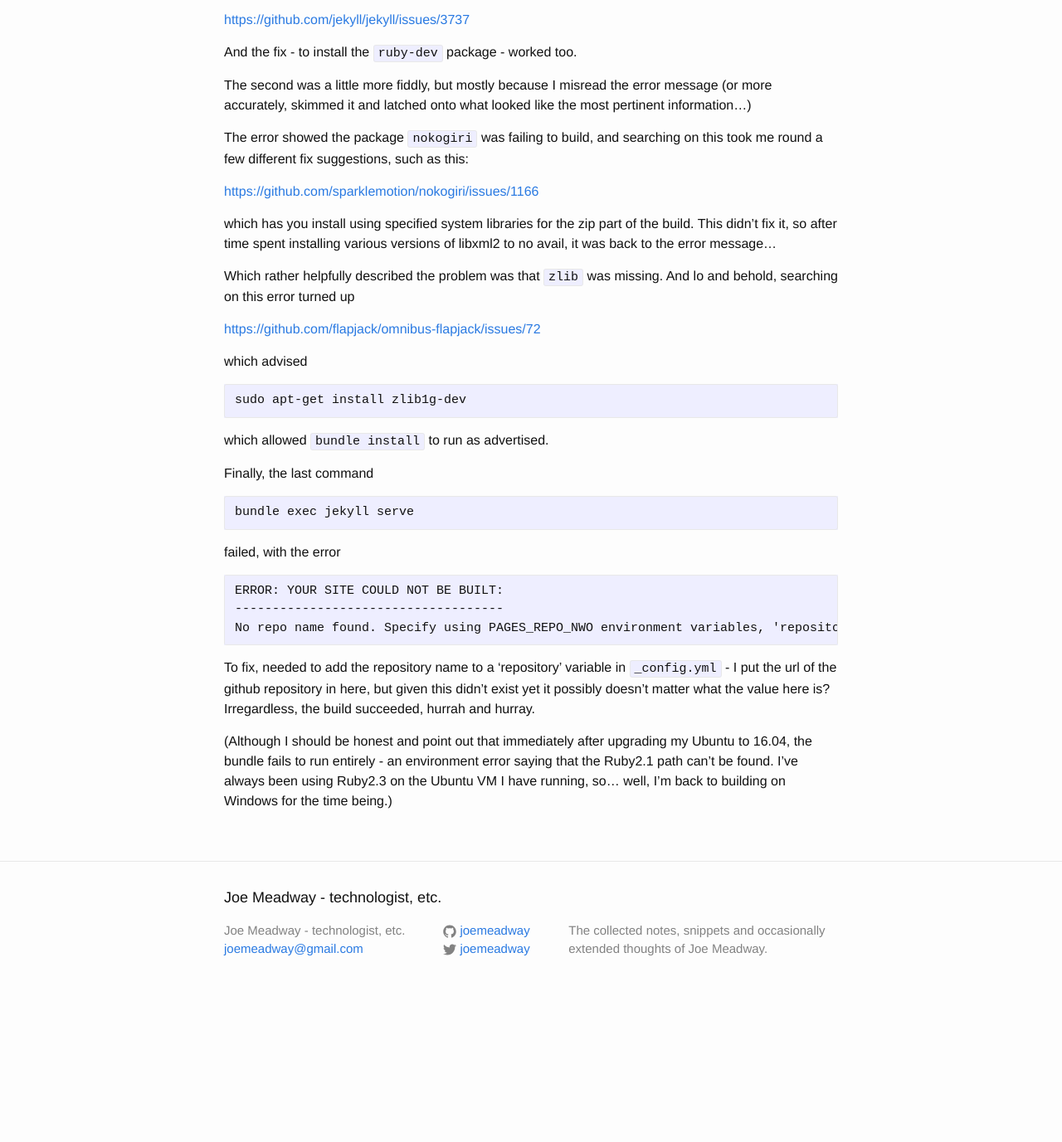
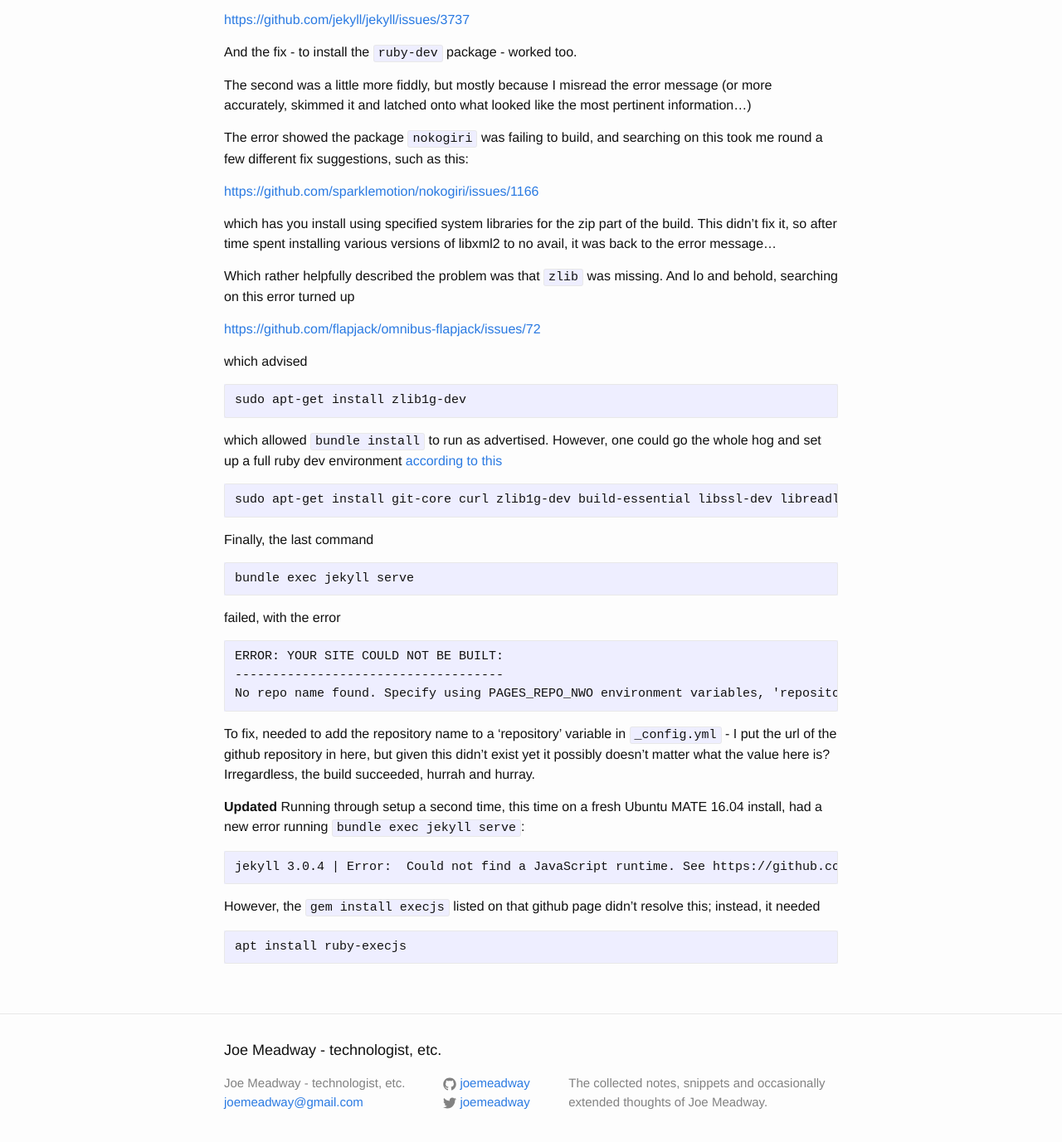
Before and after one commit to joemeadway/joemeadway.github.io, a Jekyll site: the page built from _posts/2016-04-22-github-pages-jekyll-setup-on-ubuntu.md, in a window 1280 px wide and 1400 px high, scrolled down 373 px. Shown: the top 1377 px of the window at 83% size. Built offline with Jekyll 4.4.1, drawn with Linux system fonts in a browser that asks for light colours; before the commit the page ends 1589 px from its top, so only the background shows below that.

Commit message:
updates on Ubuntu setup

````diff
--- a/_posts/2016-04-22-github-pages-jekyll-setup-on-ubuntu.md
+++ b/_posts/2016-04-22-github-pages-jekyll-setup-on-ubuntu.md
@@ -33,7 +33,11 @@
 sudo apt-get install zlib1g-dev
 ```
 
-which allowed `bundle install` to run as advertised.
+which allowed `bundle install` to run as advertised. However, one could go the whole hog and set up a full ruby dev environment [according to this][ruby-setup]
+
+```
+sudo apt-get install git-core curl zlib1g-dev build-essential libssl-dev libreadline-dev libyaml-dev libsqlite3-dev sqlite3 libxml2-dev libxslt1-dev libcurl4-openssl-dev python-software-properties libffi-dev
+```
 
 Finally, the last command
 
@@ -51,4 +55,16 @@
 
 To fix, needed to add the repository name to a 'repository' variable in `_config.yml` - I put the url of the github repository in here, but given this didn't exist yet it possibly doesn't matter what the value here is? Irregardless, the build succeeded, hurrah and hurray.
 
-(Although I should be honest and point out that immediately after upgrading my Ubuntu to 16.04, the bundle fails to run entirely - an environment error saying that the Ruby2.1 path can't be found. I've always been using Ruby2.3 on the Ubuntu VM I have running, so... well, I'm back to building on Windows for the time being.)
+**Updated** Running through setup a second time, this time on a fresh Ubuntu MATE 16.04 install, had a new error running `bundle exec jekyll serve`:
+
+```
+jekyll 3.0.4 | Error:  Could not find a JavaScript runtime. See https://github.com/rails/execjs for a list of available runtimes.
+```
+
+However, the `gem install execjs` listed on that github page didn't resolve this; instead, it needed
+
+```
+apt install ruby-execjs
+```
+
+[ruby-setup]: [https://gorails.com/setup/ubuntu/16.04]
````
